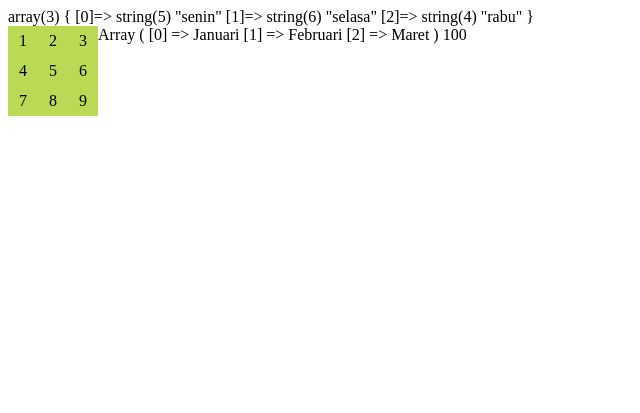
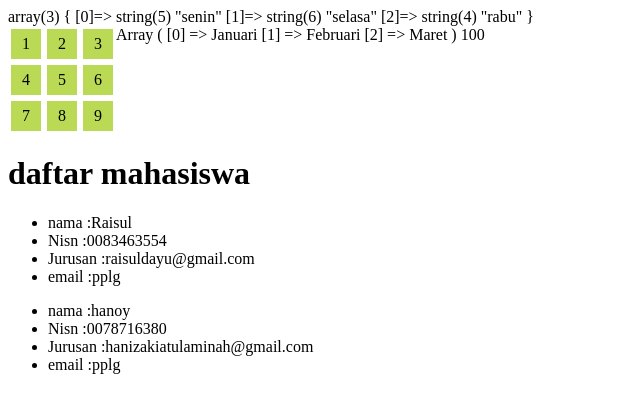
Before and after one commit to raisuldayu/INTERN_UMHT_RAYSHA, a PHP site: page /materiwpu8.php in a window 1280 px wide. Shown: the top 413 px of the page, without its empty margins (0-640 px from the left). Run offline with PHP 8.4, Linux system fonts and the light colour scheme.

Commit message:
materi tugas 8

```diff
--- a/02_PHP_Dasar/materiwpu8.php
+++ b/02_PHP_Dasar/materiwpu8.php
@@ -25,7 +25,7 @@ echo $arr[0];
                 background-color: #BADA55;
                 text-align: center;
                 line-height: 30px;
-                margin 3px;
+                margin: 3px;
                 float: left;
                 transition: 1s;
             }
@@ -59,3 +59,47 @@ $angka = [
 
 </body>
 </html
+
+
+array asociative
+definisinya sama seperti array numerik, kecuali
+key-nya adalah string yang kita buat sendiri -->
+
+<?php
+$mahasiswa = [
+    [
+        "nama" => "Raisul",
+        "nisn" => "0083463554",
+        "email" => "raisuldayu@gmail.com",
+        "jurusan" => "pplg",
+    ],
+    [
+        "nama" => "hanoy",
+        "nisn" => "0078716380",
+        "email" => "hanizakiatulaminah@gmail.com",
+        "jurusan" => "pplg",
+    ],
+];
+?>
+
+<!DOCTYPE html>
+<html lang="en">
+<head>
+    <meta charset="UTF-8">
+    <meta name="viewport" content="width=device-width, initial-scale=1.0">
+    <title>Daftar mahasiswa</title>
+</head>
+<body>
+     <h1>daftar mahasiswa</h1>
+     <?php foreach( $mahasiswa as $mhs ) :?>
+     <ul>
+
+    <li>nama :<?= $mhs["nama"]; ?></li>
+    <li>Nisn :<?= $mhs["nisn"]; ?></li>
+    <li>Jurusan :<?= $mhs["email"]; ?></li>
+    <li>email :<?= $mhs["jurusan"]; ?></li>
+     </ul>
+     <?php endforeach; ?>
+
+</body>
+</html>
```
